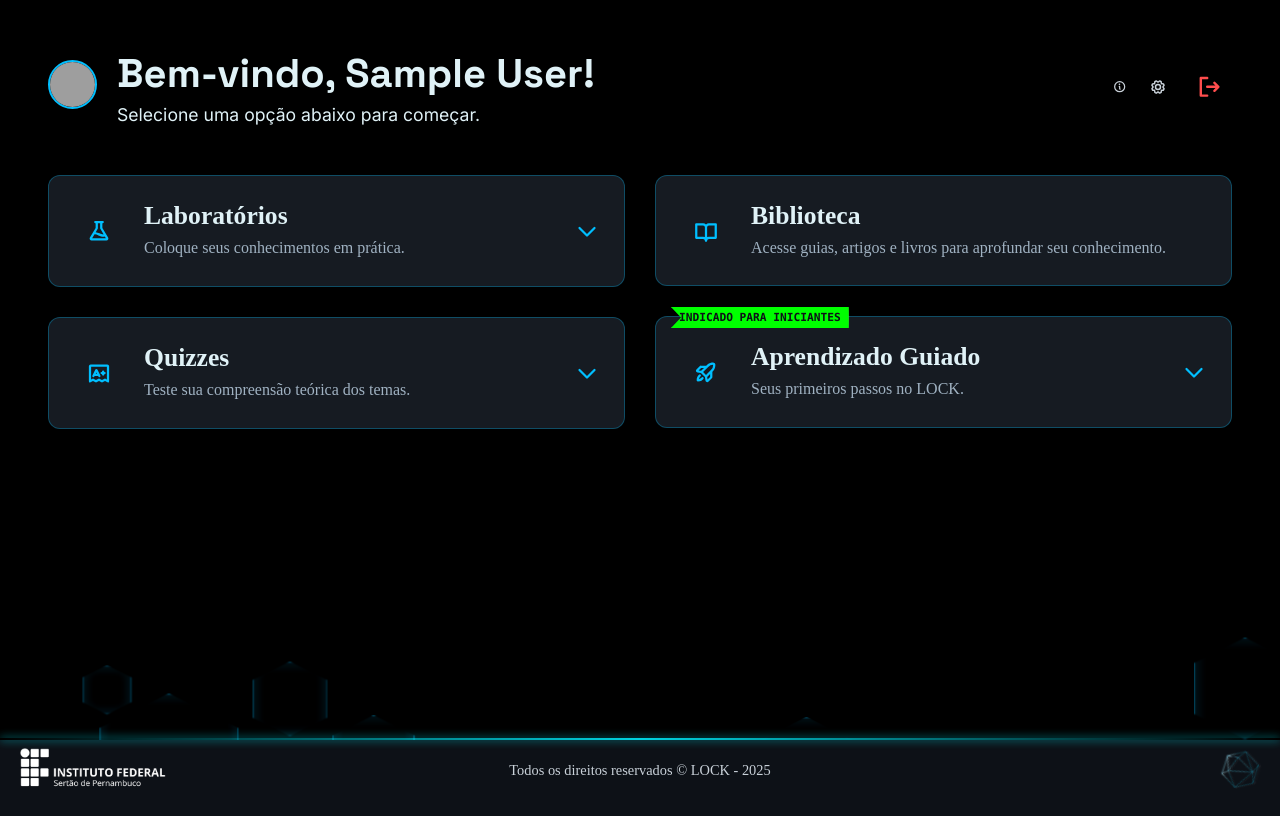
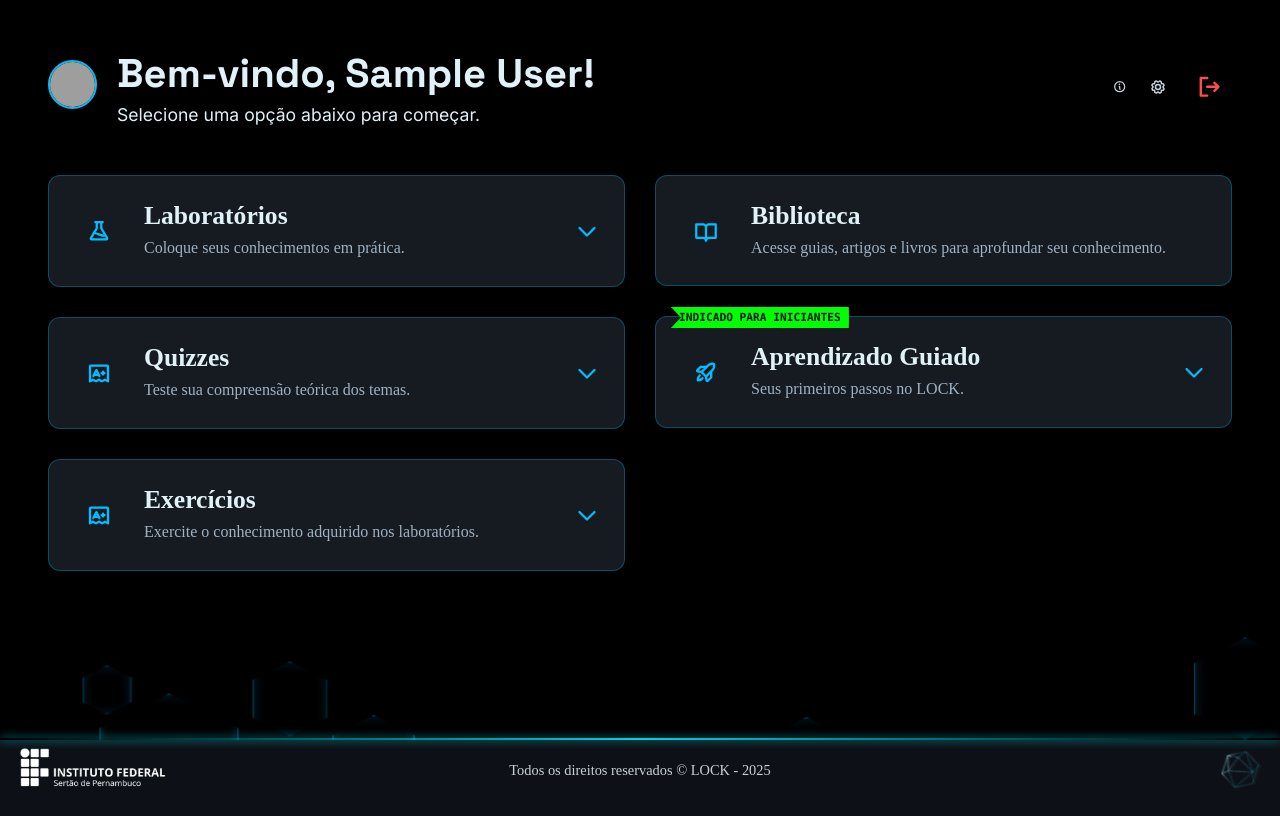
Before and after one commit to TheRealLoppiX/LOCK-FRONT, a React (Create React App) app: page /dashboard in a window 1280 px wide. Built offline with nearby package versions, Linux system fonts and the light colour scheme; no server answers; sample sign-in values are in the browser's storage; grey boxes are pictures that could not be loaded.

Commit message:
Card de Exercícios

```diff
--- a/src/pages/dashboard.tsx
+++ b/src/pages/dashboard.tsx
@@ -23,6 +23,7 @@ const Dashboard: React.FC = () => {
 
   // NOVO: Estado para o novo card
   const [isGuidedOpen, setIsGuidedOpen] = useState(false);
+  const [isExercíciosOpen, setisExercíciosOpen] = useState(false);
 
   // NOVO: Estado para os 5 passos (lido do localStorage)
   const [guidedSteps, setGuidedSteps] = useState(() => {
@@ -127,6 +128,20 @@ const Dashboard: React.FC = () => {
               <Link to="/quizzes/nmap" className="dropdown-item"><Question size={20} /> NMap</Link>
               <Link to="/BurpI" className="dropdown-item">
                 <FilePdf size={20} /> Exercício de Fixação I - Burp Suite (Google Form)
+              </Link>
+            </div>
+          </div>
+
+          {/* Card de Exercícios*/}
+          <div className="dashboard-card">
+            <div className="dropdown-header" onClick={() => setisExercíciosOpen(!isExercíciosOpen)}>
+              <div className="card-icon"><Exam weight="bold" /></div>
+              <div className="card-content"><h2>Exercícios</h2><p>Exercite o conhecimento adquirido nos laboratórios.</p></div>
+              <CaretDown weight="bold" className={`caret-icon ${isExercíciosOpen ? 'open' : ''}`} />
+            </div>
+            <div className={`dropdown-content ${isExercíciosOpen ? 'open' : ''}`}>
+              <Link to="/BurpI" className="dropdown-item">
+                <FilePdf size={20} /> Exercícios de Fixação - Burp Suite
               </Link>
             </div>
           </div>
```
